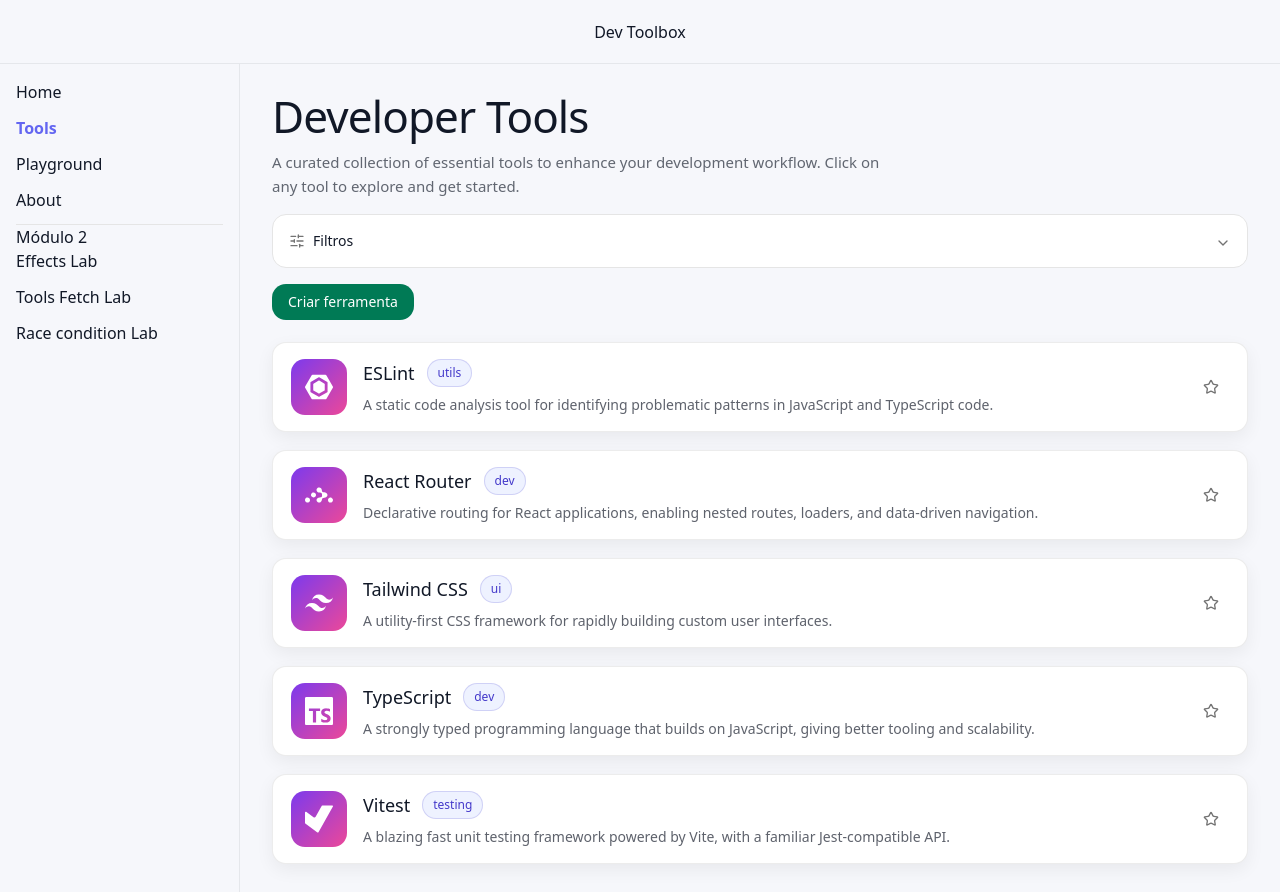
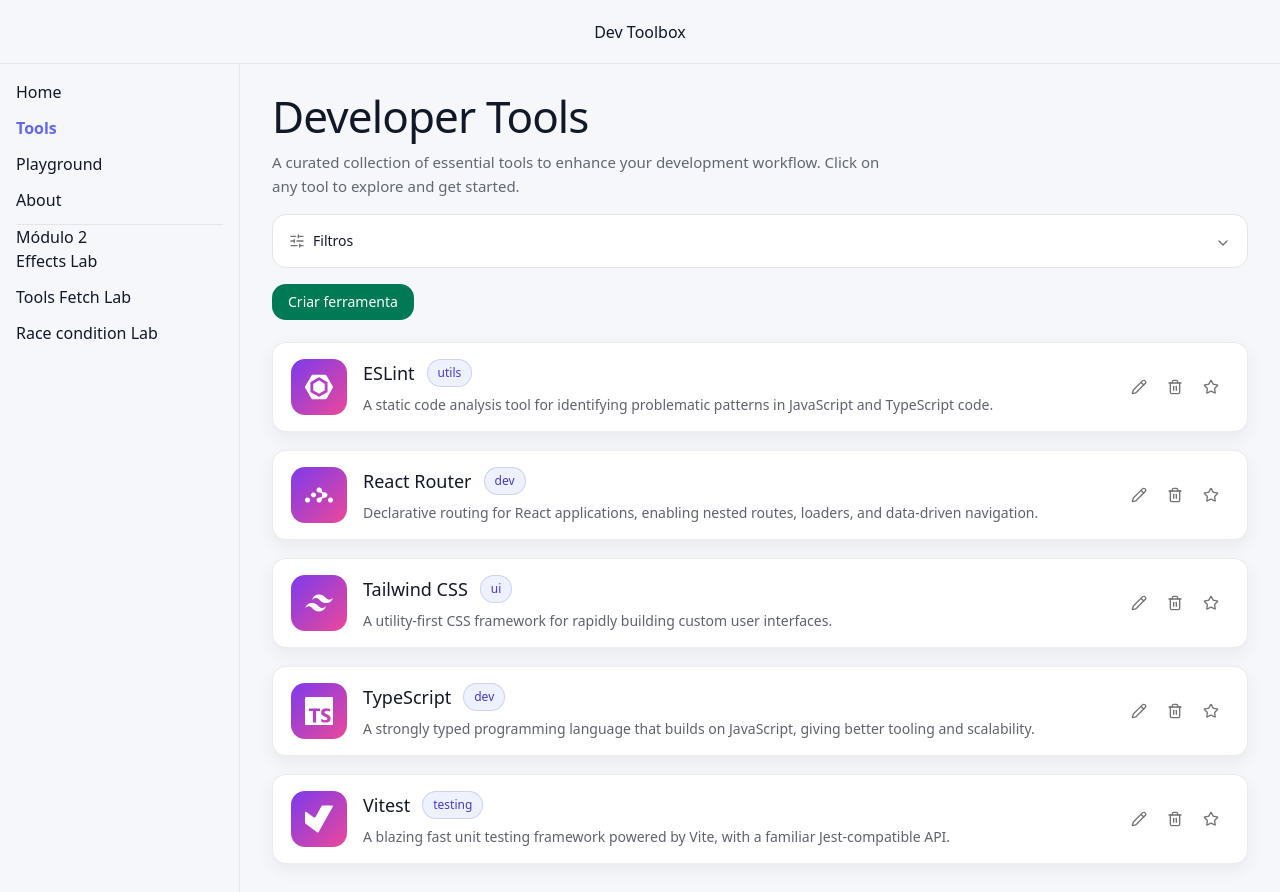
Before and after one commit to alejandrolozano13/react-learning-lab, a React (Vite) app: page /tools in a window 1280 px wide. Built offline with nearby package versions, Linux system fonts and the light colour scheme.

Commit message:
adicionei a implementação do remove e do edit para as tools

```diff
--- /dev/null
+++ b/src/components/ui/delete-button.tsx
@@ -0,0 +1,20 @@
+import { Button } from "./button";
+import { Trash2 } from "lucide-react";
+
+type DeleteButtonProps = {
+    onDelete: () => void;
+};
+
+export function DeleteButton({ onDelete }: DeleteButtonProps) {
+    return (
+        <Button
+            variant="ghost"
+            size="icon"
+            aria-label="Remover ferramenta"
+            onClick={onDelete}
+            className="hover:bg-transparent"
+        >
+            <Trash2 className="h-5 w-5 stroke-muted-foreground transition-colors hover:stroke-red-500"/>
+        </Button>
+    )
+}
--- /dev/null
+++ b/src/components/ui/edit-button.tsx
@@ -0,0 +1,29 @@
+import { Button } from "./button";
+import { Pencil } from "lucide-react";
+
+type EditButton = {
+  onEdit: () => void;
+};
+
+export function EditButton({ onEdit }: EditButton) {
+    return (
+        <Button
+            variant="ghost"
+            size="icon"
+            aria-label="Editar elemento"
+            onClick={onEdit}
+            className="hover:bg-transparent"
+        >
+            <Pencil className="h-5 w-5 stroke-muted-foreground transition-colors hover:stroke-foreground"/>
+        </Button>
+    )
+}
+
+/**
+ * ! Classe CSS: Stroke:
+ * --------------------------------
+ * ! Estiliza o contorno de ícones SVGs.
+ * ! Os ícones do lucide react são desenhados principalmente com linhas e a cor deles vem do stroke e não do color.
+ * ! stroke-muted-foreground: Define cores mais suaves no contorno do ícone.
+ * ! transition-colors: Faz a troca de cor com animação suave ao passar encima do card.
+ */
--- a/src/modules/fundamentals/components/tools/ToolCard.tsx
+++ b/src/modules/fundamentals/components/tools/ToolCard.tsx
@@ -2,6 +2,8 @@ import "./ToolCard.css";
 import { Link } from "react-router-dom";
 import type { Tool } from "../../domain/tools/tool";
 import { FavoriteButton } from "../../../../components/ui/favorite-button";
+import { EditButton } from "../../../../components/ui/edit-button";
+import { DeleteButton } from "../../../../components/ui/delete-button";
 import { ToolIcon } from "./ToolIcon";
 import { ToolCategoryBadge } from "./ToolCategoryBadge";
 
@@ -9,9 +11,17 @@ type Props = {
   tool: Tool;
   isFavorite: boolean;
   onToggleFavorite: (toolId: string) => void;
+  onEdit: (tool: Tool) => void;
+  onDelete: (tool: Tool) => void;
 };
 
-export function ToolCard({ tool, isFavorite, onToggleFavorite }: Props) {
+export function ToolCard({
+  tool,
+  isFavorite,
+  onToggleFavorite,
+  onEdit,
+  onDelete,
+}: Props) {
   return (
     <article className="tool-card">
       <ToolIcon toolId={tool.id} />
@@ -31,6 +41,9 @@ export function ToolCard({ tool, isFavorite, onToggleFavorite }: Props) {
       </div>
 
       <div className="tool-card__actions">
+        <EditButton onEdit={() => onEdit(tool)} />
+        <DeleteButton onDelete={() => onDelete(tool)} />
+
         <FavoriteButton
           isFavorite={isFavorite}
           onToggle={() => onToggleFavorite(tool.id)}
--- a/src/modules/fundamentals/pages/tools/ToolsPage.tsx
+++ b/src/modules/fundamentals/pages/tools/ToolsPage.tsx
@@ -173,6 +173,8 @@ export const ToolsPage = () => {
                   tool={tool}
                   isFavorite={favoriteSet.has(tool.id)}
                   onToggleFavorite={toggleFavorite}
+                  onEdit={handleOpenEdit}
+                  onDelete={handleDelete}
                 />
               ))}
             </div>
```
